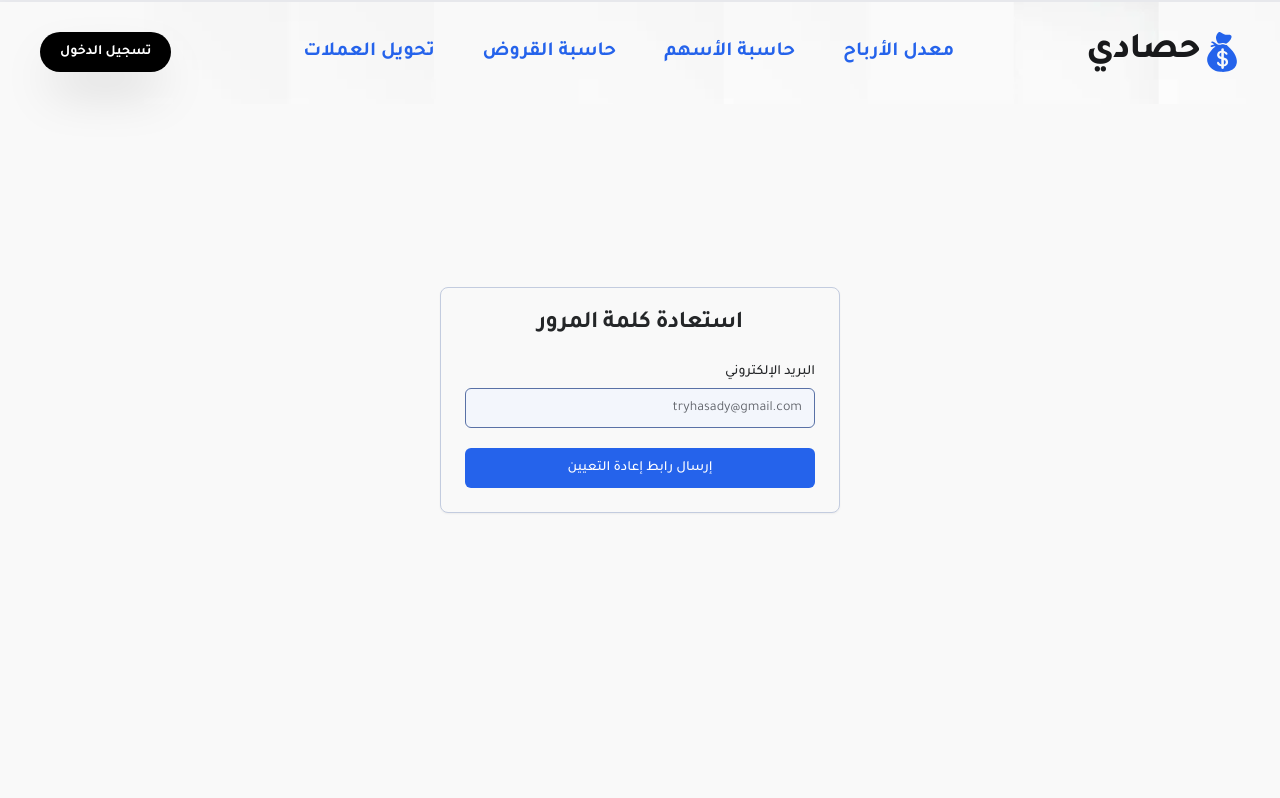
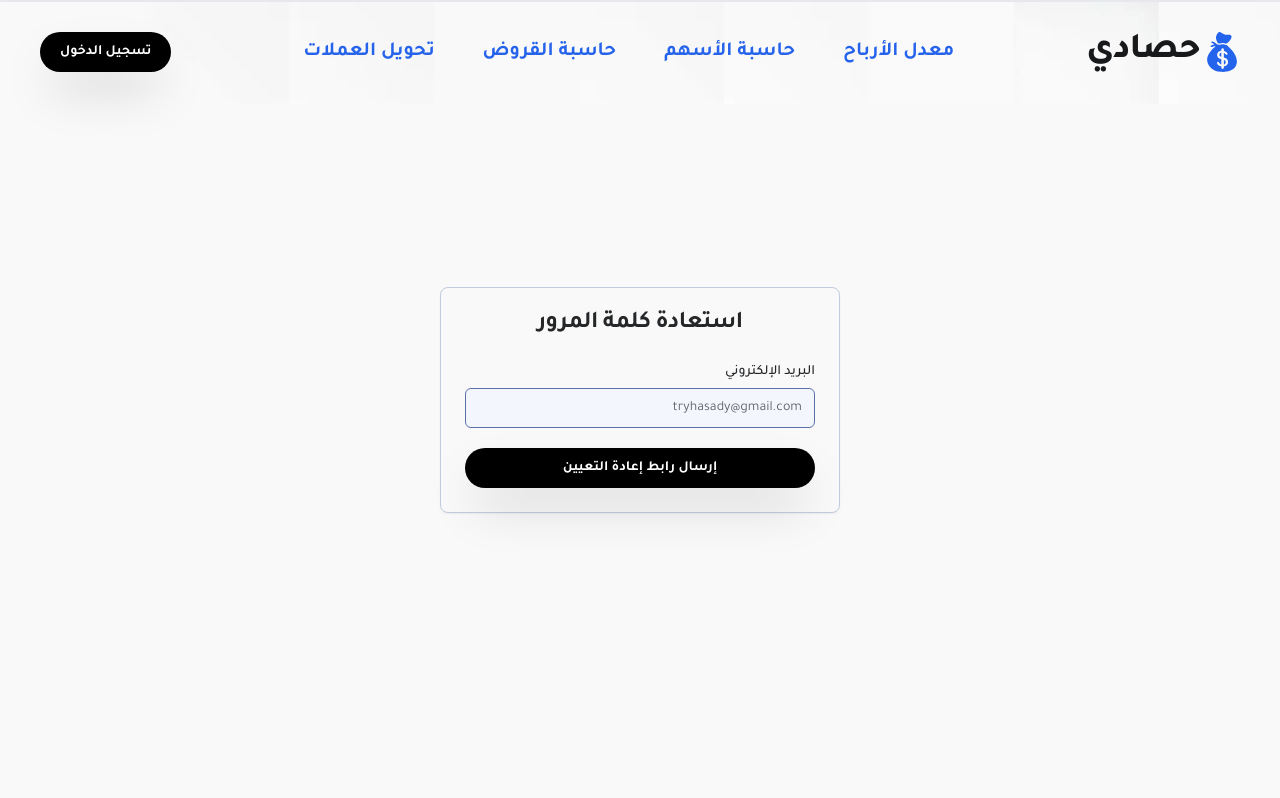
Before and after one commit to HassanAlabdulal/Hasady, a Next.js app: page /forgot-password in a window 1280 px wide. Shown: the top 798 px of the page. Built offline with nearby package versions, Linux system fonts and the light colour scheme.

Commit message:
enhance: change the color for the buttons in sign in/up pages

```diff
--- a/app/forgot-password/page.tsx
+++ b/app/forgot-password/page.tsx
@@ -76,7 +76,7 @@ export default function ForgotPassword() {
                   />
                   {errors.emailForgotPassword && <p className="mt-1 text-red-500">{errors.emailForgotPassword}</p>}
                 </div>
-                <Button type="submit" className="w-full">
+                <Button type="submit" className="w-full mb-2 bg-black rounded-full px-5 shadow-2xl font-bold hover:bg-neutral-800">
                   إرسال رابط إعادة التعيين
                 </Button>
               </div>
--- a/app/reset-password/page.tsx
+++ b/app/reset-password/page.tsx
@@ -90,7 +90,7 @@ export default function ResetPassword() {
             </div>
           </CardContent>
           <CardFooter>
-            <Button type="submit" className="w-full">
+            <Button type="submit" className="w-full mb-2 bg-black rounded-full px-5 shadow-2xl font-bold hover:bg-neutral-800">
               تغيير كلمة المرور
             </Button>
           </CardFooter>
--- a/app/sign-in/page.tsx
+++ b/app/sign-in/page.tsx
@@ -115,7 +115,7 @@ export default function SignIn() {
           </CardContent>
           <CardFooter>
             {/* Sign-in button */}
-            <Button type="submit" className="w-full mb-2">تسجيل الدخول</Button>
+            <Button type="submit" className="w-full mb-2 bg-black rounded-full px-5 shadow-2xl font-bold hover:bg-neutral-800">تسجيل الدخول</Button>
           </CardFooter>
           {/* Link to sign-up page */}
           <div className="text-center mb-10">
--- a/app/sign-up/page.tsx
+++ b/app/sign-up/page.tsx
@@ -101,7 +101,7 @@ export default function SignUp() {
             </div>
           </CardContent>
           <CardFooter>
-            <Button type="submit" className="w-full">إنشاء حساب</Button>
+            <Button type="submit" className="w-full mb-2 bg-black rounded-full px-5 shadow-2xl font-bold hover:bg-neutral-800">إنشاء حساب</Button>
           </CardFooter>
         </form>
       </Card>
```
